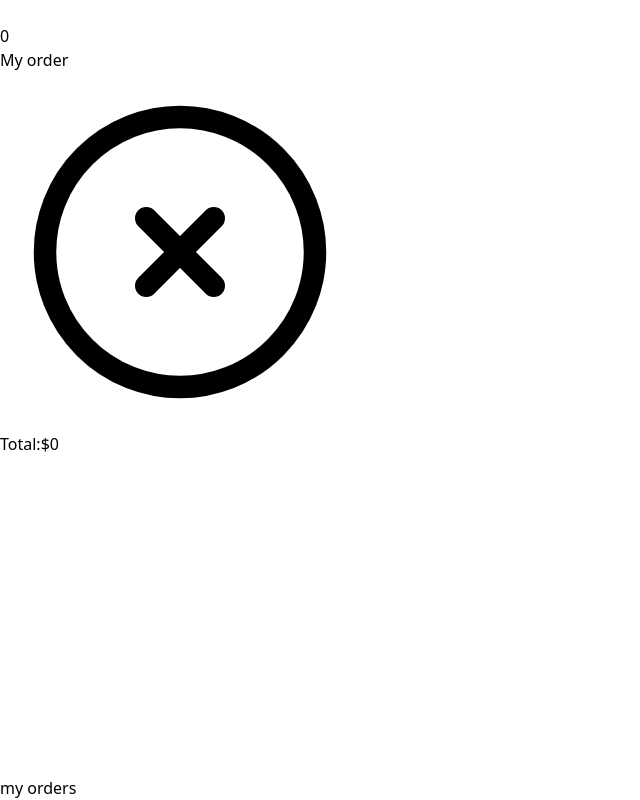
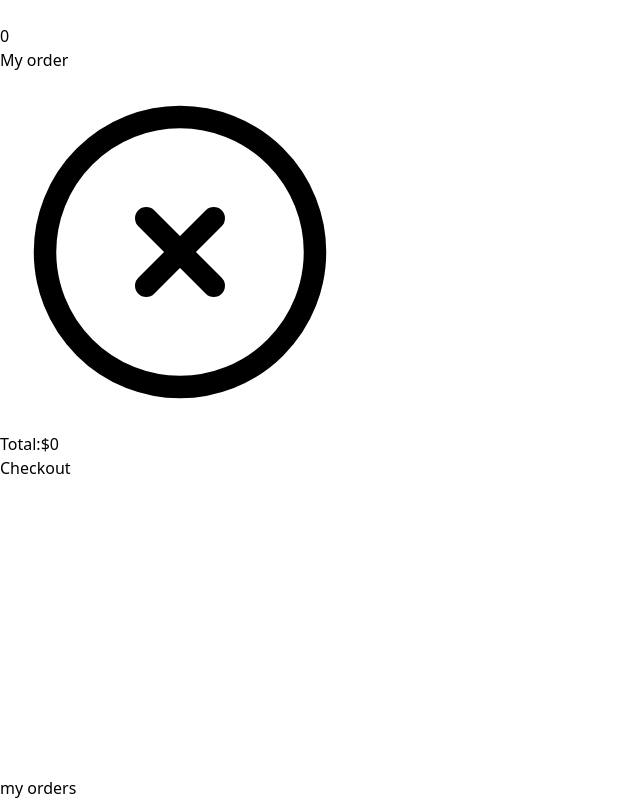
Before and after one commit to 01Ander/eshop-react, a React (Vite) app: page /my-orders in a window 1280 px wide. Shown: the part 1496-2296 px from the top of the page, without its empty margins (0-640 px from the left). Built offline with nearby package versions, Linux system fonts and the light colour scheme.

Commit message:
added new orders

```diff
--- a/src/Components/Card.tsx
+++ b/src/Components/Card.tsx
@@ -25,7 +25,7 @@ export const Card = ({ product }: CardProps): JSX.Element => {
   const renderIcon = ({ id }: Product) => {
     const isInCart = context.cartProducts.filter((p) => p.id === id).length > 0;
     return isInCart ? (
-      <div className="absolute top-2 right-2 flex justify-center items-center bg-green-600 w-6 h-6 rounded-full">
+      <div className="absolute top-2 right-2 flex justify-center items-center bg-black w-6 h-6 rounded-full">
         <CheckIcon className="h-4 w-4 text-white" />
       </div>
     ) : (
--- a/src/Components/SideMenu.tsx
+++ b/src/Components/SideMenu.tsx
@@ -13,6 +13,19 @@ export const SideMenu = () => {
     context.setCount(context.count - 1);
   };
 
+  const handleCheckout = () => {
+    const orderToAdd = {
+      date: new Date(),
+      products: context.cartProducts,
+      total: totalPrices(context.cartProducts),
+      totalProducts: context.cartProducts.length,
+    };
+    context.setOrder([...context.order, orderToAdd]);
+    context.setCartProducts([]);
+    context.setCount(0);
+    context.closeCartProducts();
+  };
+
   return (
     <aside
       className={`${
@@ -26,7 +39,7 @@ export const SideMenu = () => {
           onClick={() => context.closeCartProducts()}
         />
       </div>
-      <div className="overflow-y-scroll">
+      <div className="overflow-y-scroll flex-1">
         {context.cartProducts.map((product) => (
           <OrderCard
             key={product.id}
@@ -35,12 +48,16 @@ export const SideMenu = () => {
           />
         ))}
       </div>
-      <div>
-        <p className="flex justify-between items-center">
+      <div className="flex flex-col">
+        <p className="flex justify-between items-center mb-8">
           <span className="font-light">Total:</span>
           <span className="font-medium text-2xl">${totalPrices(context.cartProducts)}</span>
         </p>
+        <button className="bg-black rounded-lg p-4 text-white"  onClick={() => handleCheckout()}>
+          Checkout
+        </button>
       </div>
+
     </aside>
   );
 };
--- a/src/Context/index.tsx
+++ b/src/Context/index.tsx
@@ -1,4 +1,11 @@
 import { createContext, ReactNode, useState } from "react";
+
+type myOrder = {
+  date: Date;
+  products: Product[];
+  total: number;
+  totalProducts: number;
+};
 
 type ShoppingCartContextType = {
   count: number;
@@ -13,6 +20,8 @@ type ShoppingCartContextType = {
   isOpenCartProducts: boolean;
   openCartProducts: () => void;
   closeCartProducts: () => void;
+  order: myOrder[];
+  setOrder: (product: myOrder[]) => void;
 };
 
 type ShoppingCartProviderProps = {
@@ -46,6 +55,10 @@ export const ShoppingCartContext = createContext<ShoppingCartContextType>({
   closeCartProducts: () => {
     // do nothing
   },
+  order: [],
+  setOrder: () => {
+    // do nothing
+  }
 });
 
 export const ShoppingCartProvider = ({
@@ -72,6 +85,8 @@ export const ShoppingCartProvider = ({
     setIsOpenCartProducts(false);
   };
 
+  const [order, setOrder] = useState<myOrder[]>([])
+
   const contextValue = {
     count,
     setCount,
@@ -85,6 +100,8 @@ export const ShoppingCartProvider = ({
     isOpenCartProducts,
     openCartProducts,
     closeCartProducts,
+    order,
+    setOrder,
   };
 
   return (
--- a/src/Pages/MyOrders.tsx
+++ b/src/Pages/MyOrders.tsx
@@ -1,9 +1,25 @@
+import { useContext } from "react"
 import { Layout } from "../Components/Layout"
+import { ShoppingCartContext } from "../Context";
 
-const MyOrders = () => {
+const MyOrders = ():JSX.Element => {
+  const context = useContext(ShoppingCartContext);
   return (
     <Layout>
       my orders
+      {context.order.map((order) => (
+        <div key={order.date.toString()}>
+          <p>Date: {order.date.toString()}</p>
+          <p>Total price: {order.total}</p>
+          <p>Total products: {order.totalProducts}</p>
+          {order.products.map((product: Product) => (
+            <div key={product.id}>
+              <p>{product.title}</p>
+              <p>{product.price}</p>
+            </div>
+          ))}
+        </div>
+      ))}
     </Layout>
   )
 }
```
